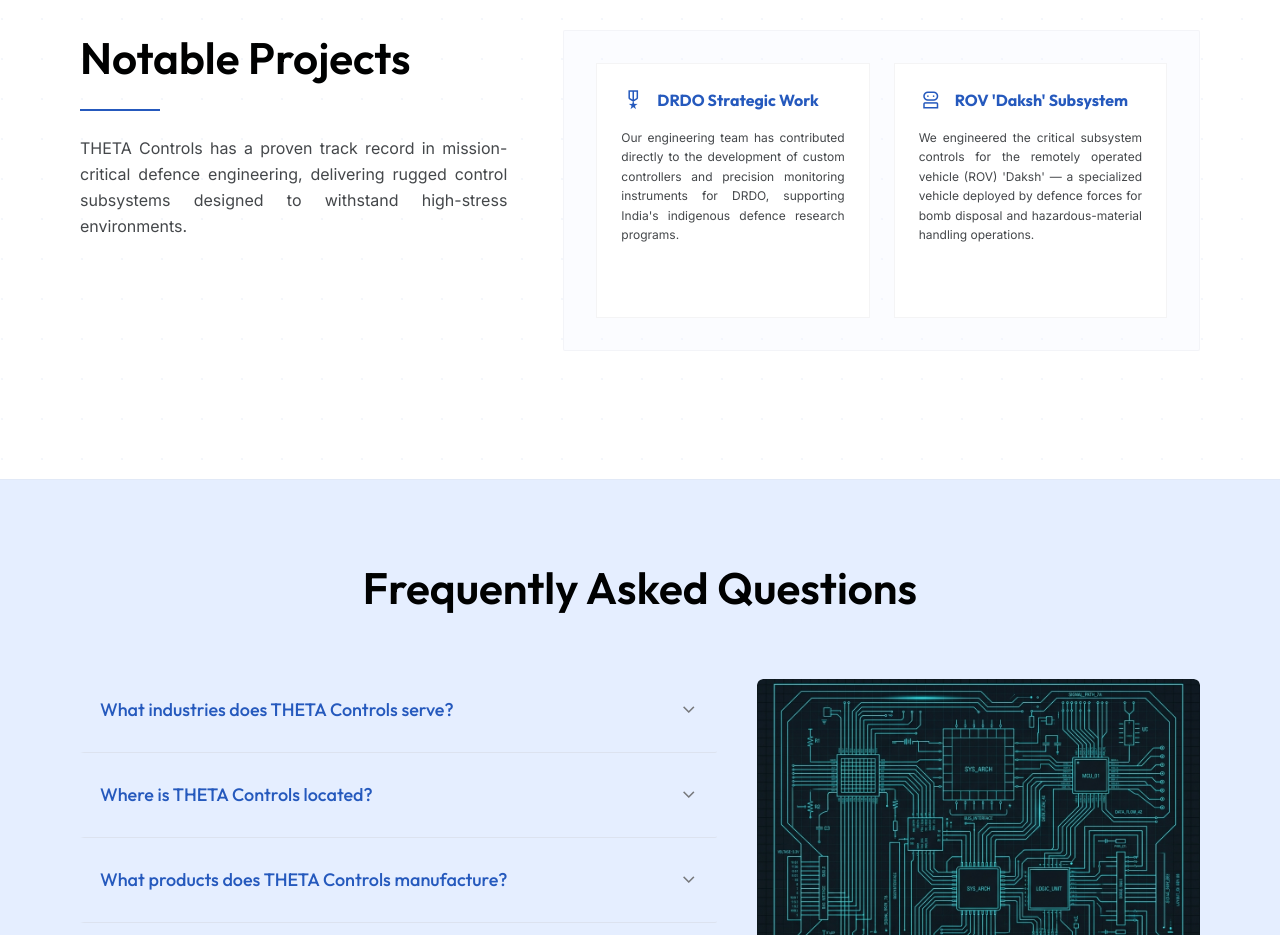
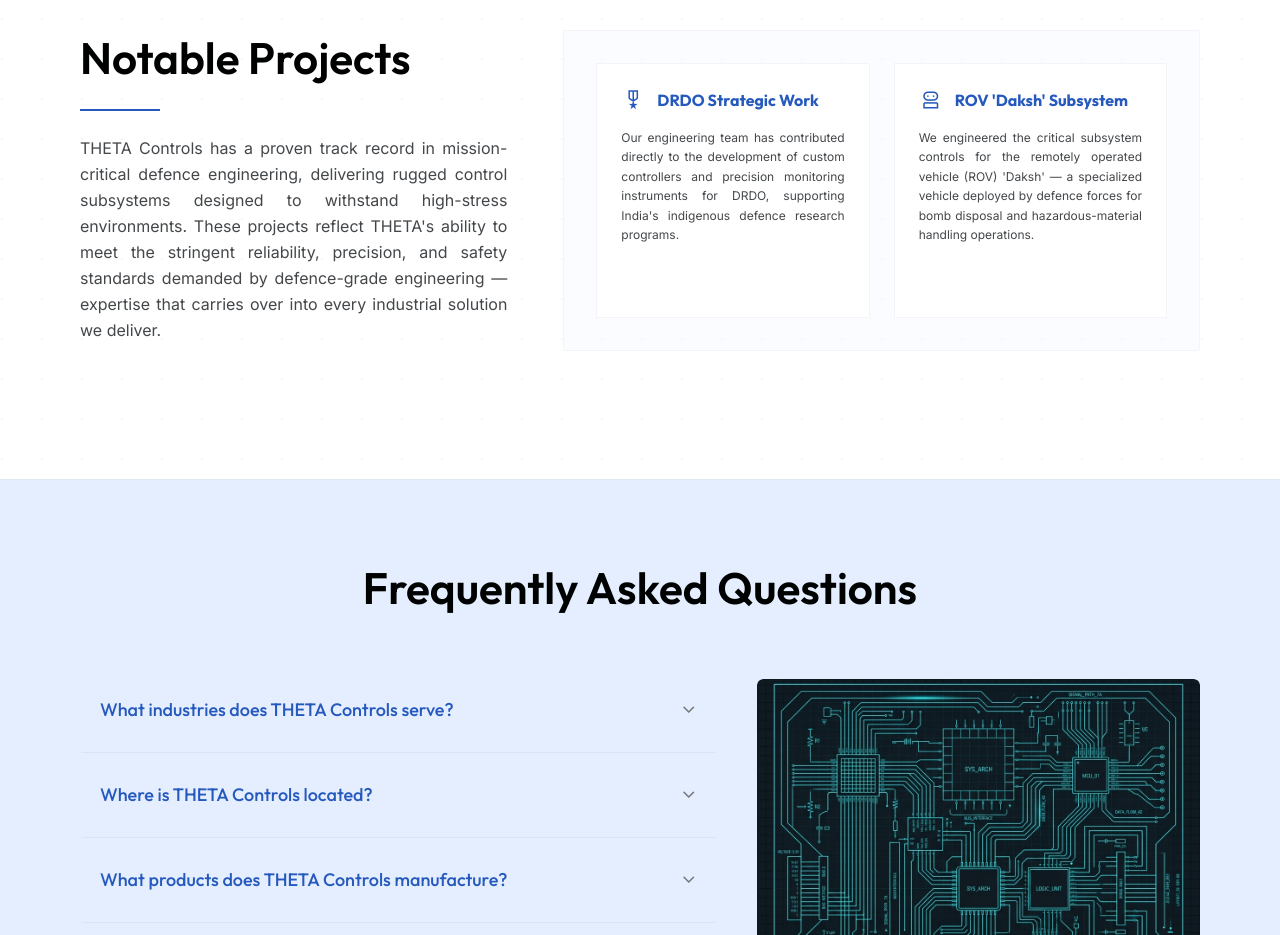
Before and after one commit to vrushabh-digraje/Theta, a React (Vite) app: page / in a window 1280 px wide. Shown: the part 6040-6975 px from the top of the page. Built offline with nearby package versions, Linux system fonts and the light colour scheme.

Commit message:
Update Notable Projects copy to include the final sentence from SEO document verbatim

```diff
--- a/src/components/NotableProjects.tsx
+++ b/src/components/NotableProjects.tsx
@@ -18,7 +18,10 @@
           <div className="h-[2px] w-20 bg-secondary mb-6"></div>
           <p className="font-body text-sm sm:text-base text-on-surface-variant leading-relaxed text-justify">
             THETA Controls has a proven track record in mission-critical defence engineering, delivering
-            rugged control subsystems designed to withstand high-stress environments.
+            rugged control subsystems designed to withstand high-stress environments. These projects
+            reflect THETA's ability to meet the stringent reliability, precision, and safety standards
+            demanded by defence-grade engineering — expertise that carries over into every industrial
+            solution we deliver.
           </p>
         </div>
 
```
